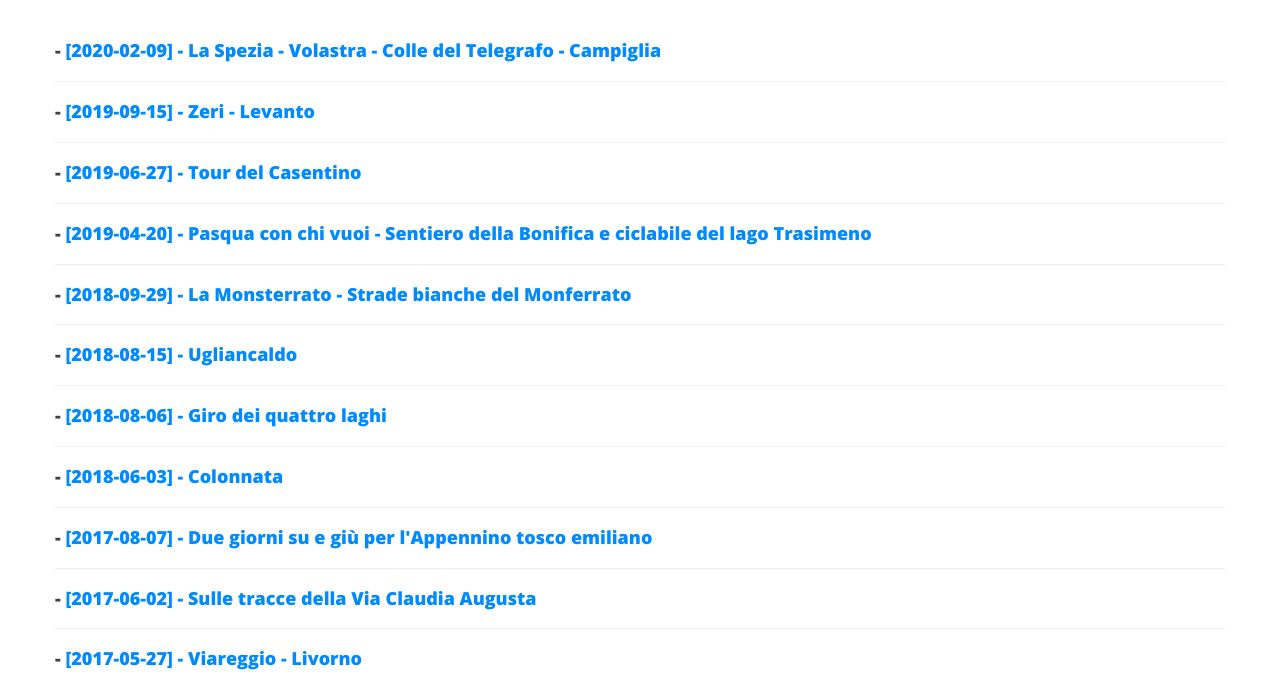
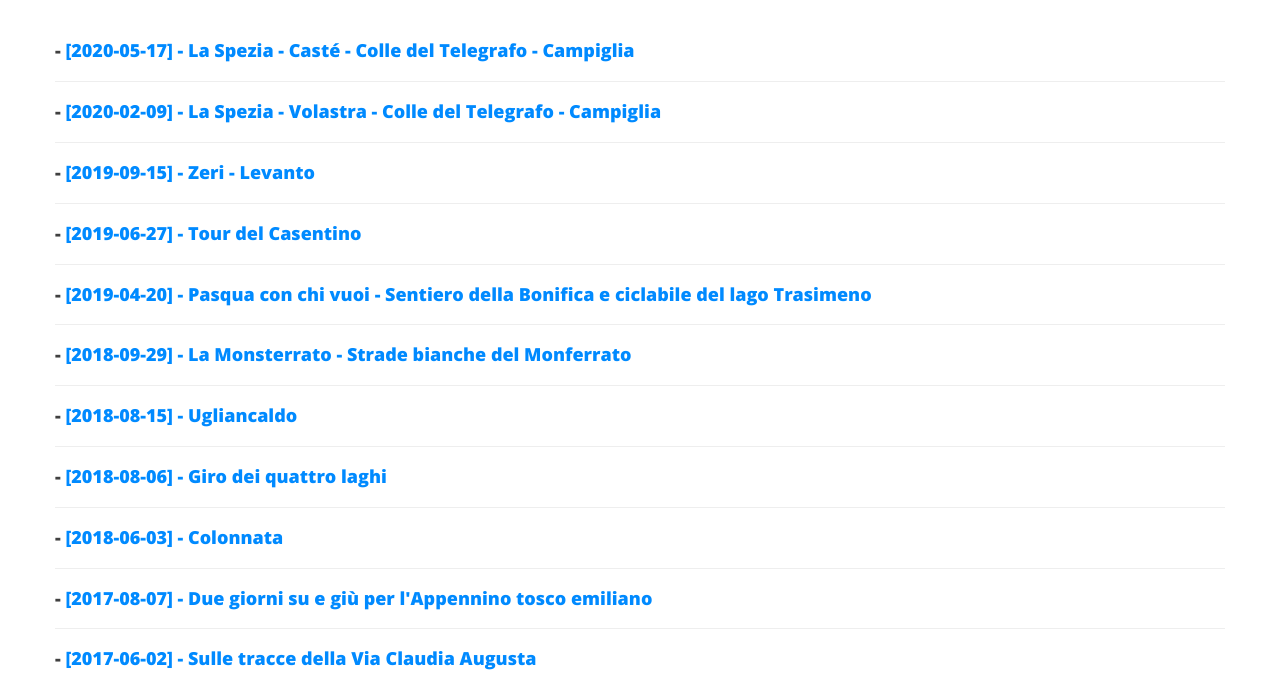
Before and after one commit to michelesanges/michelesanges.github.io, a Jekyll site: the page built from cicloturismo.md, in a window 1280 px wide and 900 px high, scrolled down 754 px, cut to the strip 222-900 px from the top of the window. Built offline with Jekyll 4.4.1, drawn with Linux system fonts in a browser that asks for light colours; nearby versions of some CDN libraries.

Commit message:
Traccia Castè, Campiglia.

```diff
--- a/Gemfile
+++ b/Gemfile
@@ -1,5 +1,2 @@
 source 'https://rubygems.org'
-
-gem 'execjs'
-gem 'therubyracer'
-gem 'github-pages'
+gem 'github-pages', group: :jekyll_plugins
--- a/cicloturismo.md
+++ b/cicloturismo.md
@@ -2,31 +2,32 @@
 layout: page
 title: Cicloturismo
 subtitle: Il termine traccia denota solitamente un segno, un'orma o una scia, ma possiede diversi altri significati.
-bigimg: https://cutt.ly/rrGXvpI
+bigimg: https://cutt.ly/zyTv5qx
 ---
 <h4>
-- <a href="https://michelesanges.github.io/tracks.html?map_index=22">[2020-02-09] - La Spezia - Volastra - Colle del Telegrafo - Campiglia</a><hr>
-- <a href="https://michelesanges.github.io/tracks.html?map_index=21">[2019-09-15] - Zeri - Levanto</a><hr>
-- <a href="https://michelesanges.github.io/tracks.html?map_index=20">[2019-06-27] - Tour del Casentino</a><hr>
-- <a href="https://michelesanges.github.io/tracks.html?map_index=19">[2019-04-20] - Pasqua con chi vuoi - Sentiero della Bonifica e ciclabile del lago Trasimeno </a><hr>
-- <a href="https://michelesanges.github.io/tracks.html?map_index=18">[2018-09-29] - La Monsterrato - Strade bianche del Monferrato</a><hr>
-- <a href="https://michelesanges.github.io/tracks.html?map_index=17">[2018-08-15] - Ugliancaldo</a><hr>
-- <a href="https://michelesanges.github.io/tracks.html?map_index=16">[2018-08-06] - Giro dei quattro laghi</a><hr>
-- <a href="https://michelesanges.github.io/tracks.html?map_index=15">[2018-06-03] - Colonnata</a><hr>
-- <a href="https://michelesanges.github.io/tracks.html?map_index=14">[2017-08-07] - Due giorni su e giù per l'Appennino tosco emiliano</a><hr>
-- <a href="https://michelesanges.github.io/tracks.html?map_index=13">[2017-06-02] - Sulle tracce della Via Claudia Augusta</a><hr>
-- <a href="https://michelesanges.github.io/tracks.html?map_index=12">[2017-05-27] - Viareggio - Livorno</a><hr>
-- <a href="https://michelesanges.github.io/tracks.html?map_index=11">[2017-04-17] - Aulla - Amola - Virgoletta - Villafranca - Castelnuovo Magra</a><hr>
-- <a href="https://michelesanges.github.io/tracks.html?map_index=10">[2017-04-08] - Viareggio - Lucca, lungo il fiume Serchio</a><hr>
-- <a href="https://michelesanges.github.io/tracks.html?map_index=9">[2017-04-01] - Pontremoli - Castelnuovo Magra</a><hr>
-- <a href="https://michelesanges.github.io/tracks.html?map_index=8">[2016-08-15] - Castelnuovo Magra - Fosdinovo - Equi Terme - Aulla</a><hr>
-- <a href="https://michelesanges.github.io/tracks.html?map_index=7">[2016-08-08] - Campocecina</a><hr>
-- <a href="https://michelesanges.github.io/tracks.html?map_index=6">[2016-06-02] - La via del polleggio</a><hr>
-- <a href="https://michelesanges.github.io/tracks.html?map_index=5">[2016-05-21] - Bologna - Casalborsetti under the moonlight</a><hr>
-- <a href="https://michelesanges.github.io/tracks.html?map_index=4">[2016-04-16] - Valli di Comacchio</a><hr>
-- <a href="https://michelesanges.github.io/tracks.html?map_index=3">[2015-09-16] - Tour dell'Umbria</a><hr>
-- <a href="https://michelesanges.github.io/tracks.html?map_index=2">[2015-05-30] - Tour dell'Isola d'Elba</a><hr>
-- <a href="https://michelesanges.github.io/tracks.html?map_index=1">[2013-10-26] - Lago Massaciuccoli - Lucca</a><hr>
-- <a href="https://michelesanges.github.io/tracks.html?map_index=0">[2013-09-05] - Sulle strade bianche dell'Eroica</a><hr>
+- <a href="./tracks.html?map_index=23">[2020-05-17] - La Spezia - Casté - Colle del Telegrafo - Campiglia</a><hr>
+- <a href="./tracks.html?map_index=22">[2020-02-09] - La Spezia - Volastra - Colle del Telegrafo - Campiglia</a><hr>
+- <a href="./tracks.html?map_index=21">[2019-09-15] - Zeri - Levanto</a><hr>
+- <a href="./tracks.html?map_index=20">[2019-06-27] - Tour del Casentino</a><hr>
+- <a href="./tracks.html?map_index=19">[2019-04-20] - Pasqua con chi vuoi - Sentiero della Bonifica e ciclabile del lago Trasimeno </a><hr>
+- <a href="./tracks.html?map_index=18">[2018-09-29] - La Monsterrato - Strade bianche del Monferrato</a><hr>
+- <a href="./tracks.html?map_index=17">[2018-08-15] - Ugliancaldo</a><hr>
+- <a href="./tracks.html?map_index=16">[2018-08-06] - Giro dei quattro laghi</a><hr>
+- <a href="./tracks.html?map_index=15">[2018-06-03] - Colonnata</a><hr>
+- <a href="./tracks.html?map_index=14">[2017-08-07] - Due giorni su e giù per l'Appennino tosco emiliano</a><hr>
+- <a href="./tracks.html?map_index=13">[2017-06-02] - Sulle tracce della Via Claudia Augusta</a><hr>
+- <a href="./tracks.html?map_index=12">[2017-05-27] - Viareggio - Livorno</a><hr>
+- <a href="./tracks.html?map_index=11">[2017-04-17] - Aulla - Amola - Virgoletta - Villafranca - Castelnuovo Magra</a><hr>
+- <a href="./tracks.html?map_index=10">[2017-04-08] - Viareggio - Lucca, lungo il fiume Serchio</a><hr>
+- <a href="./tracks.html?map_index=9">[2017-04-01] - Pontremoli - Castelnuovo Magra</a><hr>
+- <a href="./tracks.html?map_index=8">[2016-08-15] - Castelnuovo Magra - Fosdinovo - Equi Terme - Aulla</a><hr>
+- <a href="./tracks.html?map_index=7">[2016-08-08] - Campocecina</a><hr>
+- <a href="./tracks.html?map_index=6">[2016-06-02] - La via del polleggio</a><hr>
+- <a href="./tracks.html?map_index=5">[2016-05-21] - Bologna - Casalborsetti under the moonlight</a><hr>
+- <a href="./tracks.html?map_index=4">[2016-04-16] - Valli di Comacchio</a><hr>
+- <a href="./tracks.html?map_index=3">[2015-09-16] - Tour dell'Umbria</a><hr>
+- <a href="./tracks.html?map_index=2">[2015-05-30] - Tour dell'Isola d'Elba</a><hr>
+- <a href="./tracks.html?map_index=1">[2013-10-26] - Lago Massaciuccoli - Lucca</a><hr>
+- <a href="./tracks.html?map_index=0">[2013-09-05] - Sulle strade bianche dell'Eroica</a><hr>
 
 </h4>
--- a/photo_array.js
+++ b/photo_array.js
@@ -97,3 +97,5 @@
 
     image_array[22] = ['https://www.youtube.com/embed/9XbbfOGx4zg', 'https://cutt.ly/3rHIb6g', 'https://cutt.ly/BrHIPNy', 'https://cutt.ly/arHIOWh',  'https://cutt.ly/HrHIJrM',
     'https://cutt.ly/xrHILQy', 'https://cutt.ly/NrHIX3j', 'https://cutt.ly/HrHIBMJ', 'https://cutt.ly/jrHIMbv'];
+
+ 	image_array[23] = ['https://cutt.ly/kyTvG4L', 'https://cutt.ly/0yTvJeV', 'https://cutt.ly/syTvJ6R', 'https://cutt.ly/8yTvK3P', 'https://cutt.ly/FyTvLS7', 'https://cutt.ly/jyTvZhb'];
```
Also changed, not shown: track_array.js (+6 -1 lines), tracks.html (+4 -5 lines), 1 other file.
